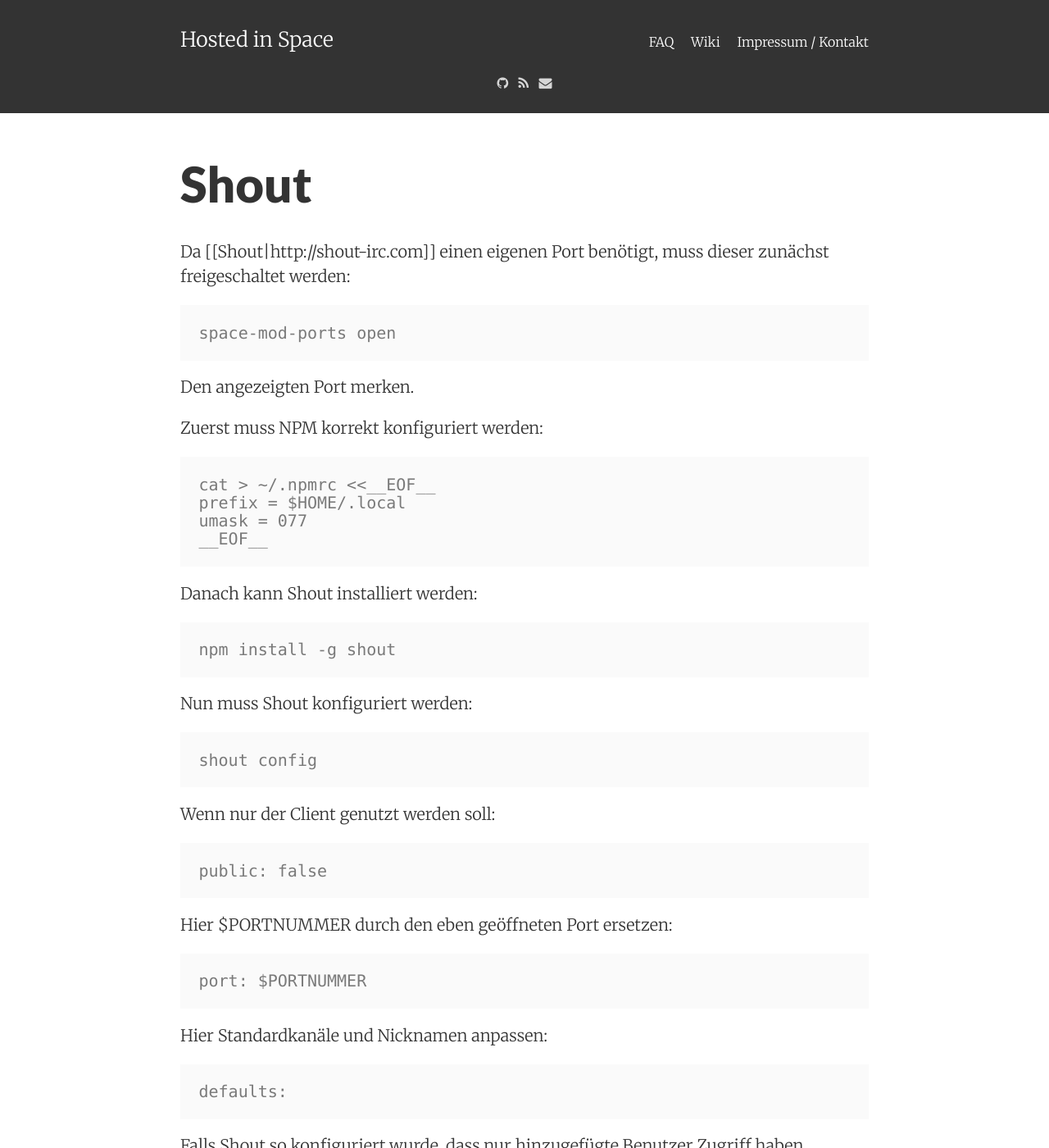
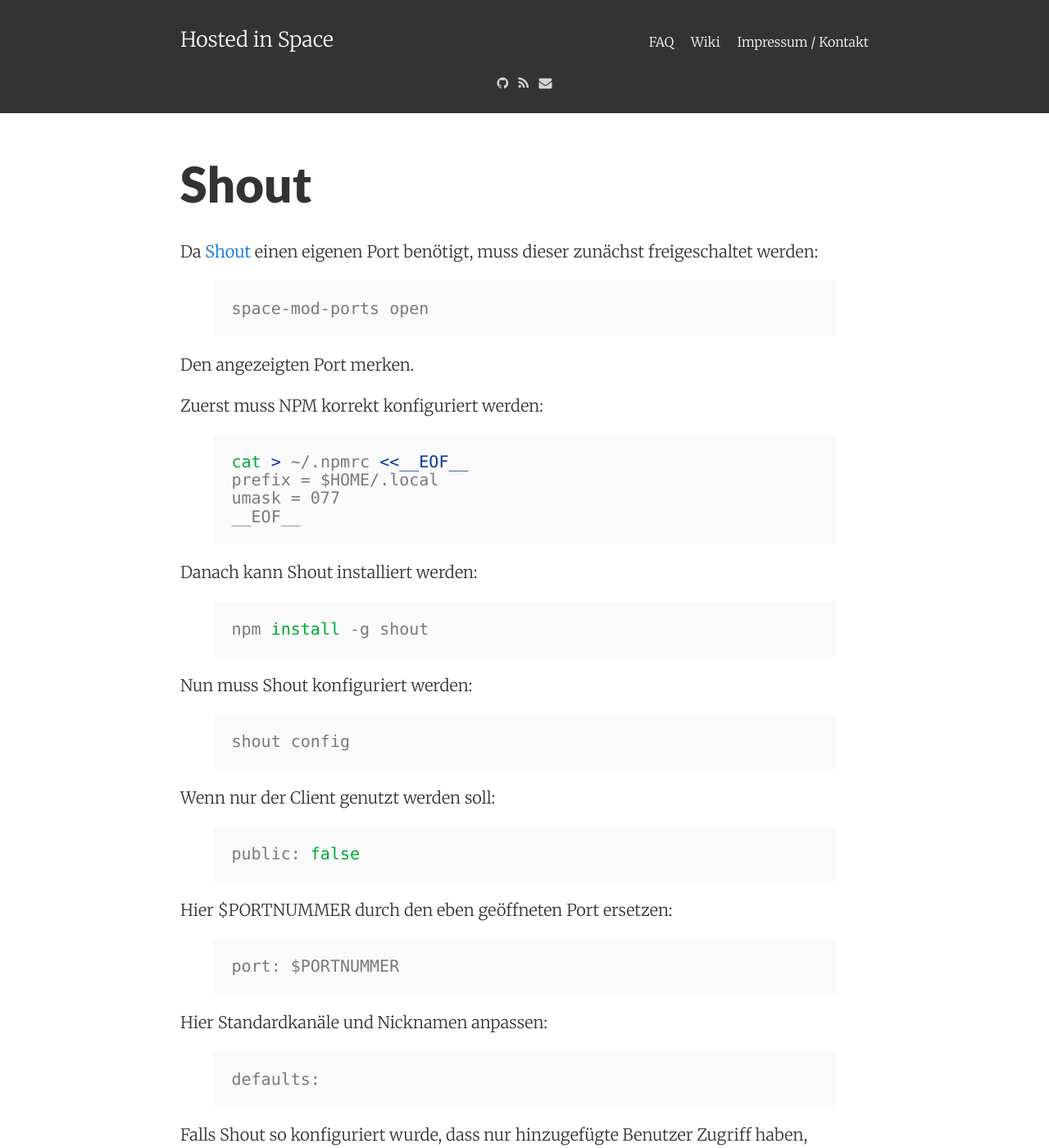
Before and after one commit to coderbyheart/hostedinspace.github.io, a Jekyll site: the page built from knowledge/Shout.md, in a window 1280 px wide and 1400 px high. Shown: the whole window at 82% size. Built offline with Jekyll 4.4.1, drawn with Linux system fonts in a browser that asks for light colours; nearby versions of some CDN libraries; some of the changed text lies outside the part shown.

Commit message:
Enhanced tutorials

````diff
--- a/knowledge/Shout.md
+++ b/knowledge/Shout.md
@@ -3,61 +3,68 @@ layout: default
 ---
 # Shout
 
-Da [[Shout|http://shout-irc.com]] einen eigenen Port benötigt, muss dieser zunächst freigeschaltet werden:
-```
+Da [Shout](http://shout-irc.com/) einen eigenen Port benötigt, muss dieser zunächst freigeschaltet werden:
+
+{% highlight bash %}
 space-mod-ports open
-```
+{% endhighlight %}
+
 Den angezeigten Port merken.
 
 Zuerst muss NPM korrekt konfiguriert werden:
 
-```
+{% highlight bash %}
 cat > ~/.npmrc <<__EOF__
 prefix = $HOME/.local
 umask = 077
 __EOF__
-```
+{% endhighlight %}
 
 Danach kann Shout installiert werden:
 
-```
+{% highlight bash %}
 npm install -g shout
-```
+{% endhighlight %}
 
 Nun muss Shout konfiguriert werden:
 
-```
+{% highlight bash %}
 shout config
-```
+{% endhighlight %}
 
 Wenn nur der Client genutzt werden soll:
-```
+
+{% highlight bash %}
 public: false
-```
+{% endhighlight %}
 
 Hier $PORTNUMMER durch den eben geöffneten Port ersetzen:
-```
+
+{% highlight bash %}
 port: $PORTNUMMER
-```
+{% endhighlight %}
 
 Hier Standardkanäle und Nicknamen anpassen:
-```
+
+{% highlight bash %}
 defaults:
-```
+{% endhighlight %}
 
 Falls Shout so konfiguriert wurde, dass nur hinzugefügte Benutzer Zugriff haben, müssen diese noch hinzugefügt werden:
 
-```
+{% highlight bash %}
 shout add <name>
-```
+{% endhighlight %}
 
 Soll Shout nicht über seinen eigenen Port, sondern über eine "normale" Domain erreichbar sein, muss noch folgende .htaccess-Datei in den entsprechenden Ordner in $HOME/domains gelegt werden:
-```
+
+{% highlight bash %}
 RewriteEngine On
 RewriteRule ^(.*) http://localhost:$PORTNUMMER/$1 [P]
-```
+{% endhighlight %}
 
 Damit Shout nach einem Serverneustart von alleine startet, muss noch der Dienst eingerichtet werden:
-```
+
+{% highlight bash %}
 space-setup-service shout-irc shout
-```
+{% endhighlight %}
````
Also changed, not shown: knowledge/Biboumi.md (+10 -7 lines), knowledge/GlowingBear.md (+5 -4 lines), knowledge/Gogs.md (+4 -4 lines), knowledge/PostgreSQL.md (+2 -2 lines), knowledge/Phabricator.md (line endings or trailing spaces).
